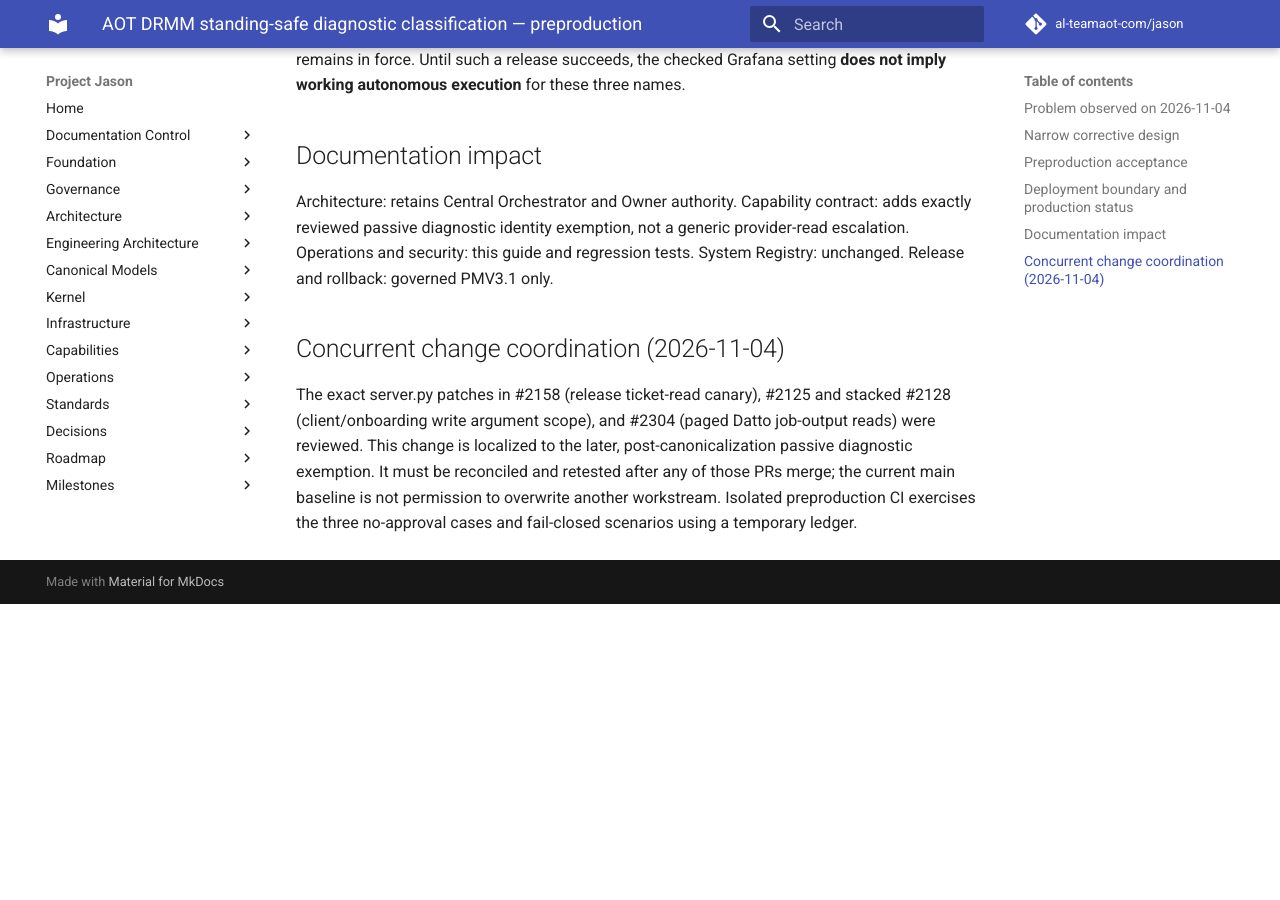
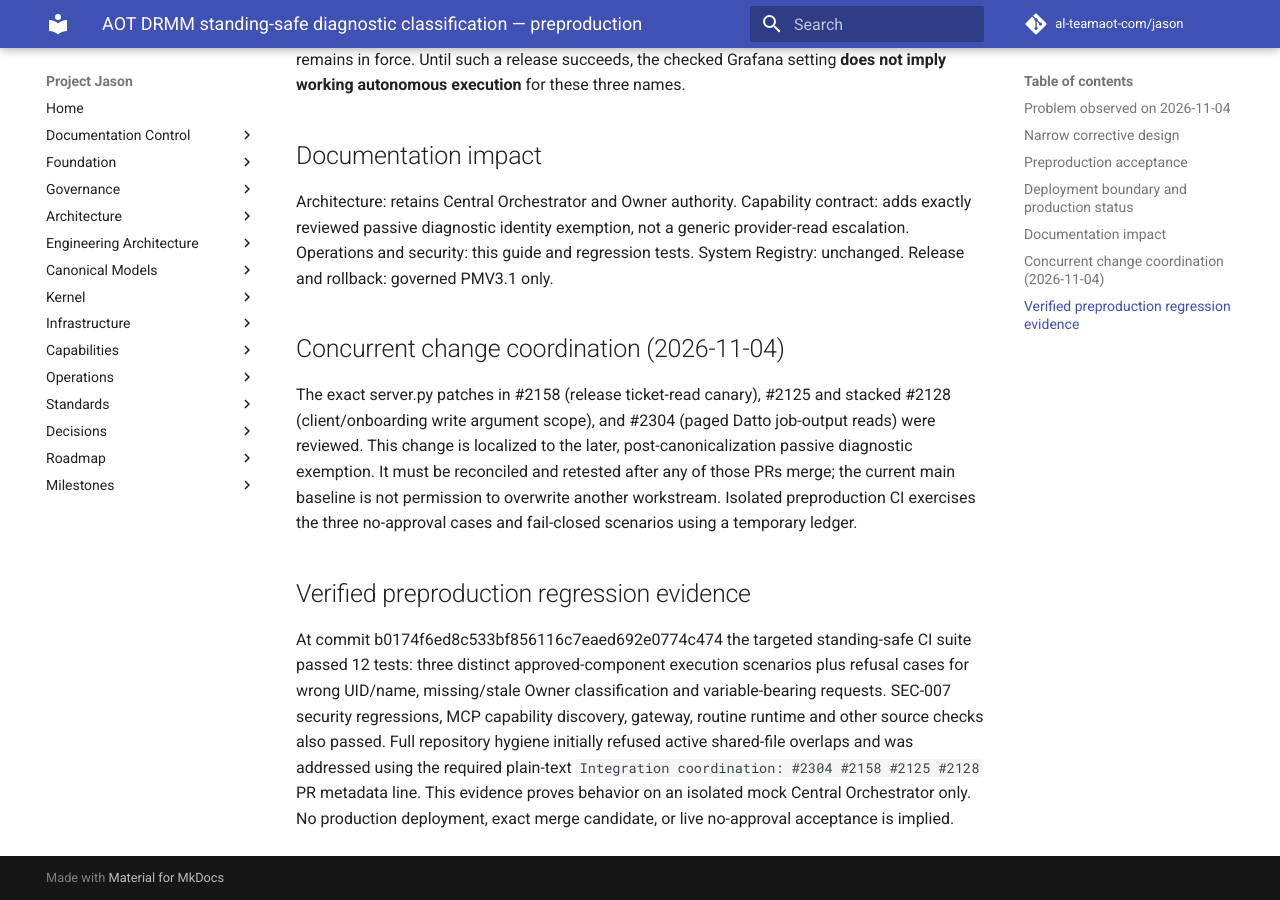
Before and after one commit to al-teamaot-com/jason, an MkDocs documentation site: the page built from docs/operations/AOT-StandingSafe-DRMM-Diagnostic-Classification-20261104.md, in a window 1280 px wide and 900 px high, scrolled down 2255 px. Built offline with MkDocs 1.6.1 and Material for MkDocs 9.7.7, drawn with Linux system fonts in a browser that asks for light colours; comment, search, counter and statistics services are not loaded; before the commit the page ends 2859 px from its top, so only the background shows below that.

Commit message:
Record standing-safe preproduction evidence and integration acknowledgment

```diff
--- a/docs/operations/AOT-StandingSafe-DRMM-Diagnostic-Classification-20261104.md
+++ b/docs/operations/AOT-StandingSafe-DRMM-Diagnostic-Classification-20261104.md
@@ -63,3 +63,17 @@ post-canonicalization passive diagnostic exemption. It must be reconciled and
 retested after any of those PRs merge; the current main baseline is not
 permission to overwrite another workstream. Isolated preproduction CI exercises
 the three no-approval cases and fail-closed scenarios using a temporary ledger.
+
+## Verified preproduction regression evidence
+
+At commit b0174f6ed8c533bf856116c7eaed692e0774c474 the targeted
+standing-safe CI suite passed 12 tests: three distinct approved-component
+execution scenarios plus refusal cases for wrong UID/name, missing/stale
+Owner classification and variable-bearing requests. SEC-007 security regressions,
+MCP capability discovery, gateway, routine runtime and other source checks
+also passed. Full repository hygiene initially refused active shared-file
+overlaps and was addressed using the required plain-text
+`Integration coordination: #2304 #2158 #2125 #2128` PR metadata line.
+This evidence proves behavior on an isolated mock Central Orchestrator only.
+No production deployment, exact merge candidate, or live no-approval
+acceptance is implied.
```
